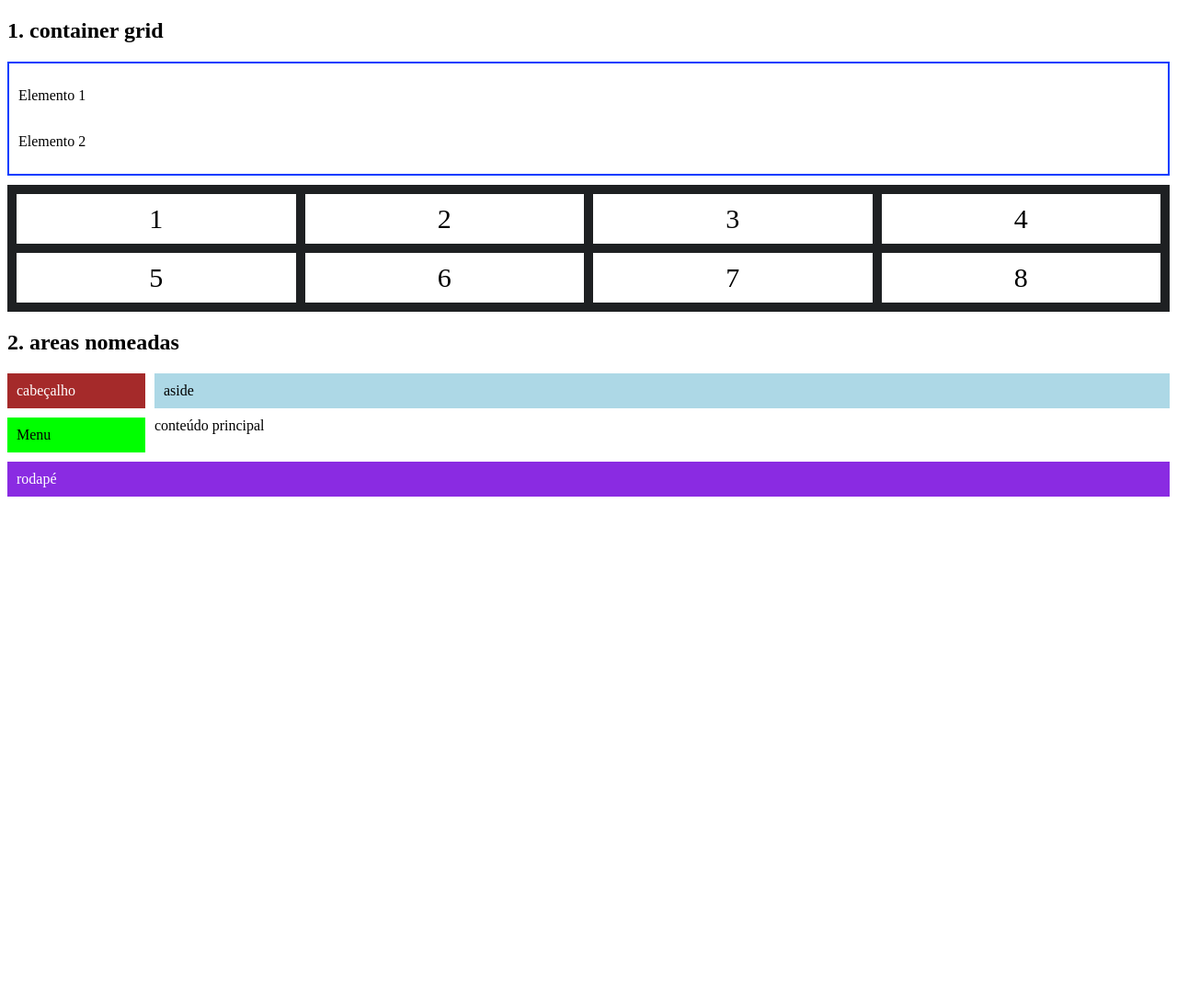
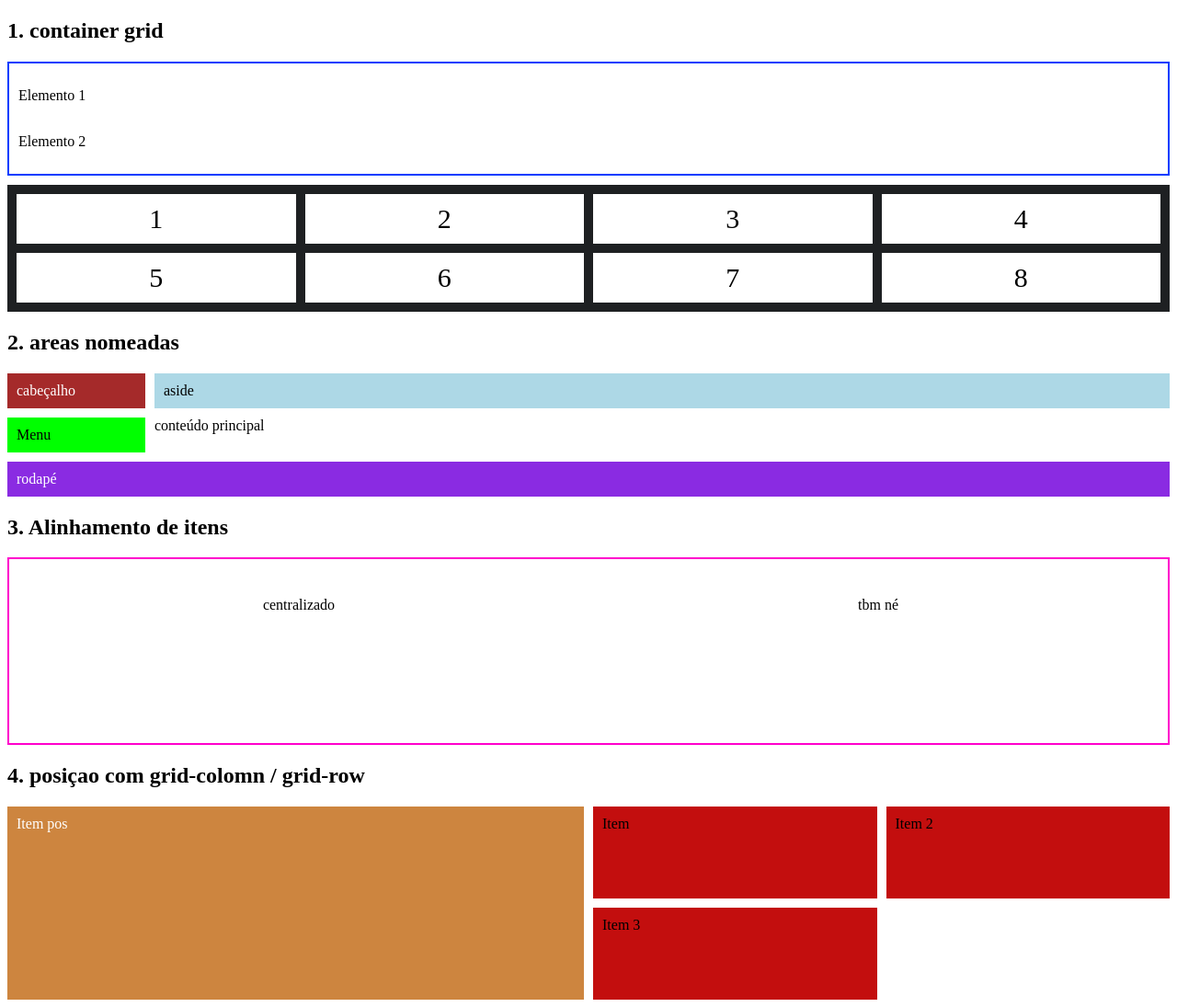
Before and after one commit to Kaue-dev07/atv-will, a plain HTML site: page wilian/index.html in a window 1280 px wide. Shown: the whole page at 92% size. Before the commit the page ends 800 px from the top, so only its background shows below. Drawn offline with Linux system fonts and the light colour scheme.

Commit message:
Update index.html

```diff
--- a/wilian/index.html
+++ b/wilian/index.html
@@ -27,7 +27,7 @@
             <div>8</div>
         </div>
 
-
+        <!-- bosta -->
 
         <h2>2. areas nomeadas</h2>
         <div class="grid-area-layout">
@@ -37,5 +37,23 @@
             <div class="contant">conteúdo principal</div>
             <div class="footer">rodapé</div>
         </div>
+
+        <!-- bosta -->
+
+        <h2>3. Alinhamento de itens</h2>
+        <div class="grid-align">
+            <div>centralizado</div>
+            <div>tbm né</div>
+        </div>
+
+        <!-- bosta -->
+
+        <h2>4. posiçao com grid-colomn / grid-row</h2>
+        <div class="grid-position">
+            <div class="item-pos">Item pos</div>
+            <div>Item </div>
+            <div>Item 2</div>
+            <div>Item 3</div>
+        </div>
 </body>
 </html>
```
